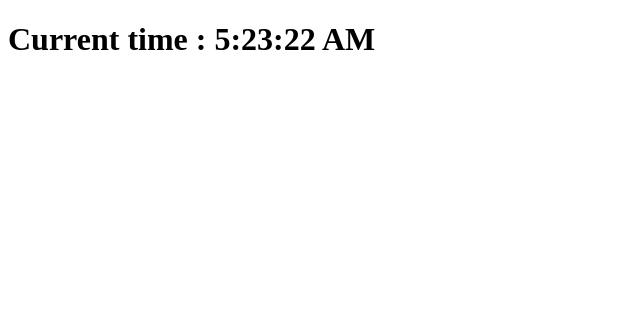
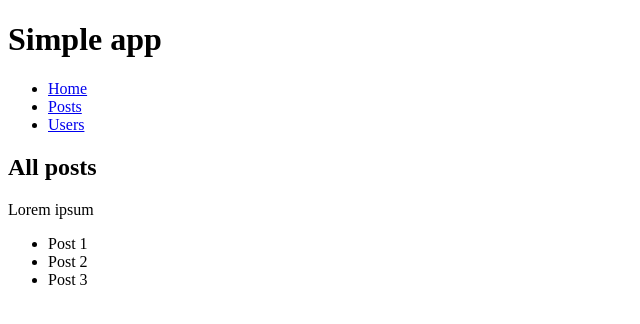
Before and after one commit to georgifotev1/fe-tech-challenge, a React (Create React App) app: page /posts in a window 1280 px wide. Shown: the top 324 px of the page, without its empty margins (0-640 px from the left). Built offline with nearby package versions, Linux system fonts and the light colour scheme.

Commit message:
Updating the app

```diff
--- a/src/App.js
+++ b/src/App.js
@@ -0,0 +1,37 @@
+import React from "react";
+import { Route, BrowserRouter, Routes, Link } from "react-router-dom";
+import HomeView from "./views/HomeView";
+import PostsView from "./views/PostsView";
+import UsersView from "./views/UsersView";
+
+class App extends React.Component {
+  render() {
+    return (
+      <BrowserRouter>
+        <div>
+          <h1>Simple app</h1>
+          <ul className='header'>
+            <li>
+              <Link to='/'>Home</Link>
+            </li>
+            <li>
+              <Link to='/posts'>Posts</Link>
+            </li>
+            <li>
+              <Link to='/users'>Users</Link>
+            </li>
+          </ul>
+          <div className='content'>
+            <Routes>
+              <Route path='/' element={<HomeView />} />
+              <Route path='/posts' element={<PostsView />} />
+              <Route path='/users' element={<UsersView />} />
+            </Routes>
+          </div>
+        </div>
+      </BrowserRouter>
+    );
+  }
+}
+
+export default App;
--- a/src/index.css
+++ /dev/null
@@ -1,13 +0,0 @@
-body {
-  margin: 0;
-  font-family: -apple-system, BlinkMacSystemFont, 'Segoe UI', 'Roboto', 'Oxygen',
-    'Ubuntu', 'Cantarell', 'Fira Sans', 'Droid Sans', 'Helvetica Neue',
-    sans-serif;
-  -webkit-font-smoothing: antialiased;
-  -moz-osx-font-smoothing: grayscale;
-}
-
-code {
-  font-family: source-code-pro, Menlo, Monaco, Consolas, 'Courier New',
-    monospace;
-}
--- a/src/index.js
+++ b/src/index.js
@@ -1,14 +1,6 @@
 import React from "react";
-import * as ReactDOM from "react-dom";
+import ReactDOM from "react-dom";
+import App from "./App";
+
 const root = ReactDOM.createRoot(document.getElementById("root"));
-
-function tick() {
-  const element = (
-    <div>
-      <h1>Current time : {new Date().toLocaleTimeString()}</h1>
-    </div>
-  );
-  root.render(element);
-}
-
-setInterval(tick, 1000);
+root.render(<App />);
--- /dev/null
+++ b/src/views/HomeView.js
@@ -0,0 +1,14 @@
+import React from "react";
+
+class HomeView extends React.Component {
+  render() {
+    return (
+      <div>
+        <h2>HELLO</h2>
+        <p>Lorem ipsum</p>
+      </div>
+    );
+  }
+}
+
+export default HomeView;
--- /dev/null
+++ b/src/views/PostsView.js
@@ -0,0 +1,19 @@
+import React from "react";
+
+class PostsView extends React.Component {
+  render() {
+    return (
+      <div>
+        <h2>All posts</h2>
+        <p>Lorem ipsum</p>
+        <ul>
+          <li>Post 1</li>
+          <li>Post 2</li>
+          <li>Post 3</li>
+        </ul>
+      </div>
+    );
+  }
+}
+
+export default PostsView;
--- /dev/null
+++ b/src/views/UsersView.js
@@ -0,0 +1,19 @@
+import React from "react";
+
+class UsersView extends React.Component {
+  render() {
+    return (
+      <div>
+        <h2>All users</h2>
+        <p>Lorem ipsum</p>
+        <ul>
+          <li>User 1</li>
+          <li>User 2</li>
+          <li>User 3</li>
+        </ul>
+      </div>
+    );
+  }
+}
+
+export default UsersView;
```
